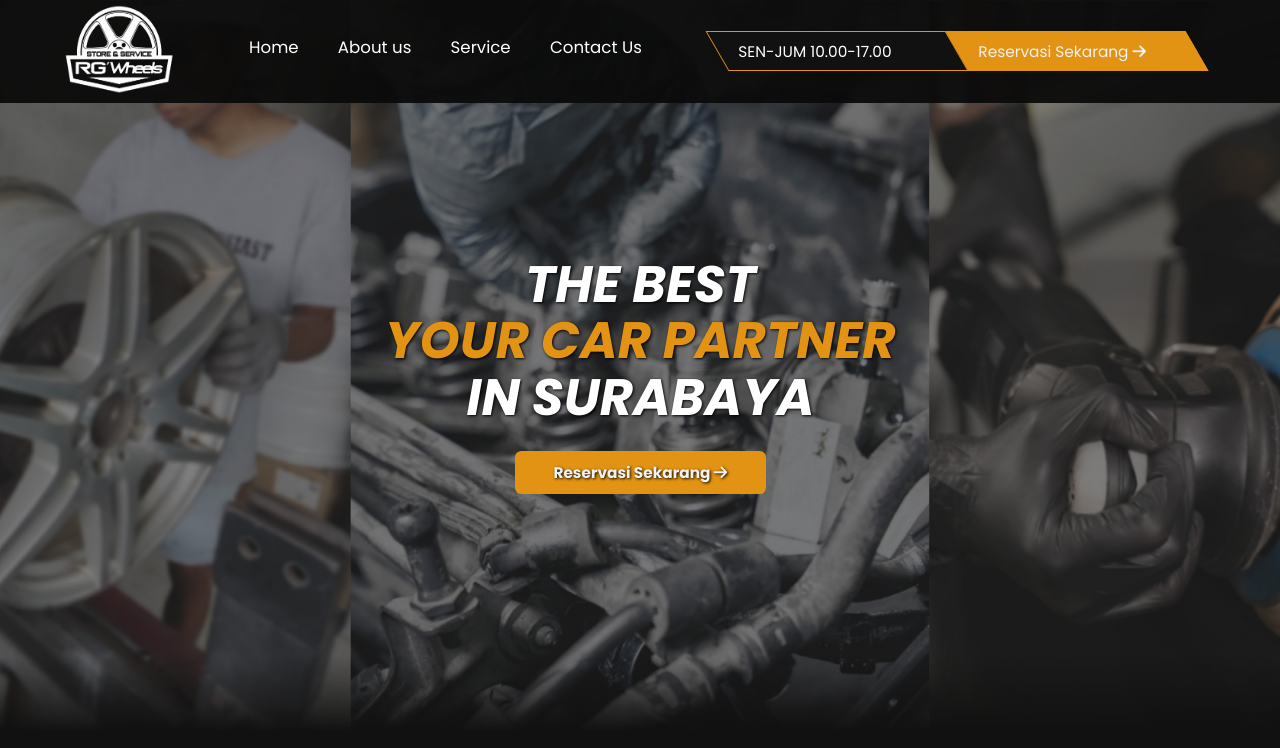
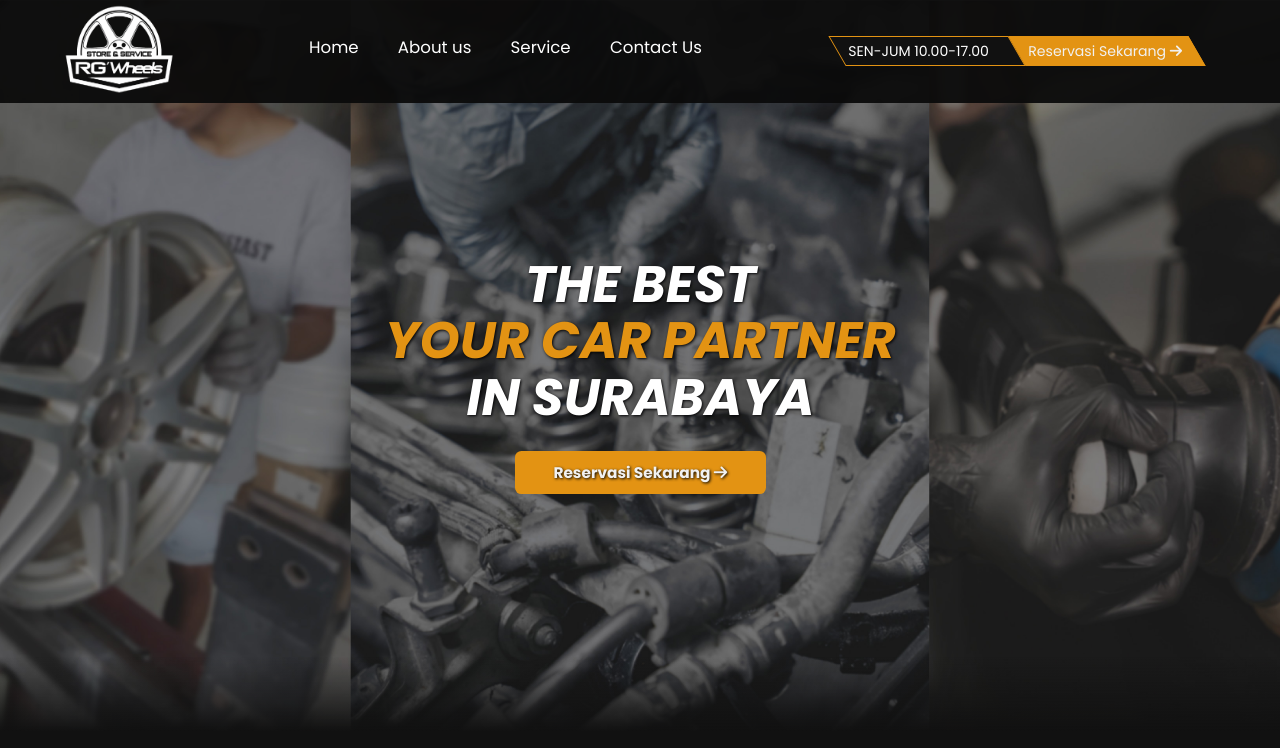
Before and after one commit to C1men/RG-Wheels-4, a plain HTML site: page index.html in a window 1280 px wide. Shown: the top 748 px of the page. Drawn offline with nearby package versions, Linux system fonts and the light colour scheme.

Commit message:
media queries navbar 2

```diff
--- a/css/style.css
+++ b/css/style.css
@@ -90,7 +90,7 @@ body {
 .row .kotak1 {
   background: #111111;
   width: 240px;
-  height: 40px;
+  height: 35px;
   transform: skew(30deg);
   border: 1px solid #e39313;
   display: flex;
@@ -99,11 +99,12 @@ body {
 }
 .row .kotak1 p{
   transform: skew(-30deg);
+  font-size: 1.1rem;
 }
 .row .kotak2 {
   background: #e39313;
   width: 240px;
-  height: 40px;
+  height: 35px;
   transform: skew(30deg);
   border: 1px solid #e39313;
   display: flex;
@@ -112,6 +113,7 @@ body {
 }
 .row .kotak2 p{
   transform: skew(-30deg);
+  font-size: 1.1rem;
   color: #f1f1f1;
 }
 .row .kotak2 p a {
@@ -544,7 +546,7 @@ footer .credit span {
 }
 /* Media Queris */
 /* laptop */
-@media (max-width: 1337px) {
+@media (max-width: 1338px) {
   html {
     font-size: 80%;
   }
@@ -552,7 +554,16 @@ footer .credit span {
     width: 110px;
     height: 90px;
   }
-
+  .row .kotak1,
+  .row .kotak2 {
+    width: 180px;
+    height: 30px;
+  }
+  .row .kotak1 p,
+  .row .kotak2 p {
+    font-size: 1.1rem;
+    margin: 10px;
+  }
   .whatwedo {
     font-size: 80%;
   }
```
